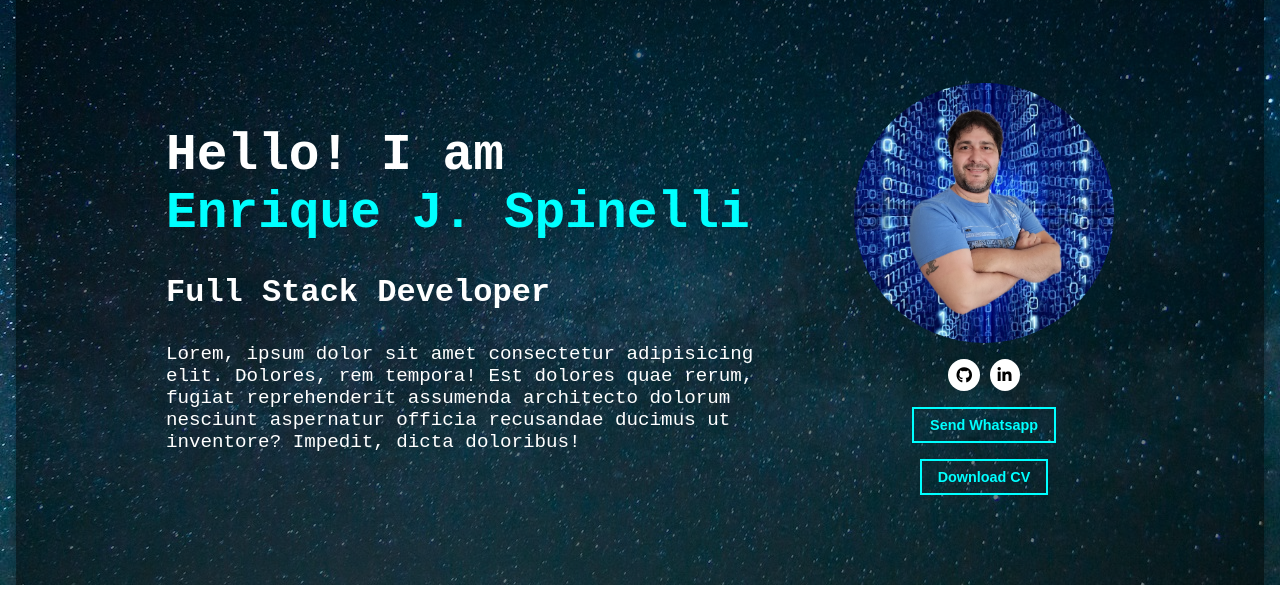
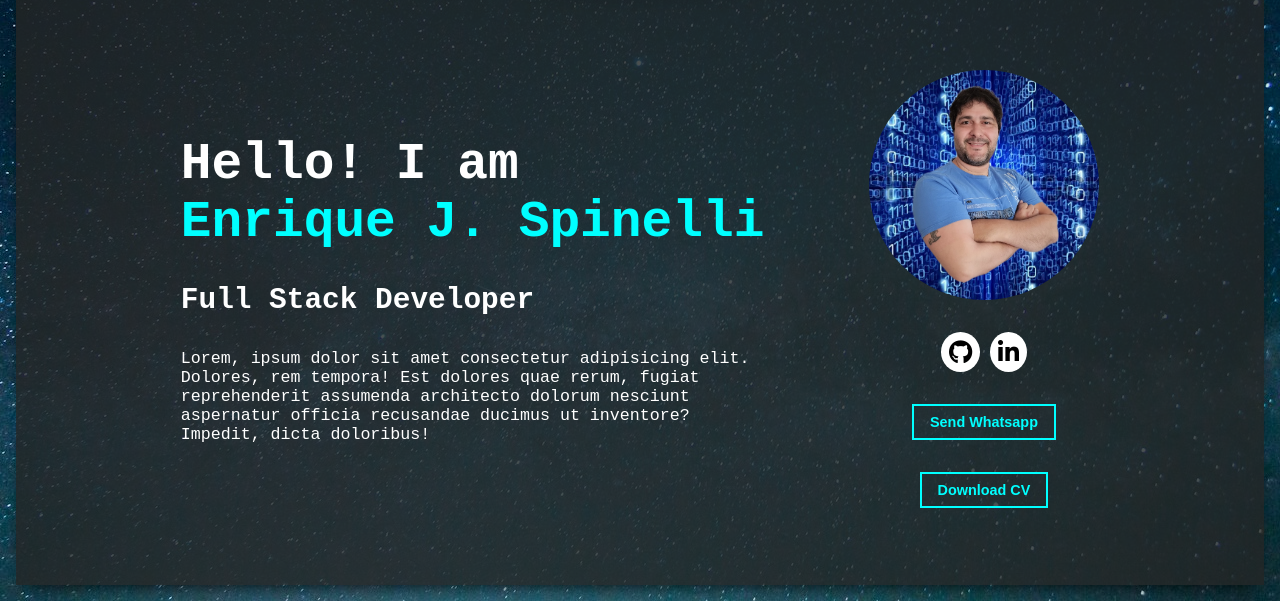
Before and after one commit to Enrique1311/Dev-portfolio, a plain HTML site: page index.html in a window 1280 px wide. Shown: the part 423-1024 px from the top of the page. Drawn offline with Linux system fonts and the light colour scheme.

Commit message:
Working...

```diff
--- a/index.html
+++ b/index.html
@@ -53,7 +53,10 @@
 			</div>
 		</header>
 		<main>
-			<section class="home container">
+			<section
+				id="home"
+				class="home container"
+			>
 				<div class="home-content section-padding flex-center">
 					<div class="left-home flex-center">
 						<h1>Hello! I am <br /><span>Enrique J. Spinelli</span></h1>
@@ -89,6 +92,10 @@
 					</div>
 				</div>
 			</section>
+			<section
+				id="resume"
+				class="resume container"
+			></section>
 		</main>
 		<footer></footer>
 		<script
--- a/style.css
+++ b/style.css
@@ -168,7 +168,7 @@ header:hover .right-header {
 
 .home-content {
 	box-shadow: 0px 10px 20px -10px black;
-	background-color: rgb(0, 0, 0, 0.5);
+	background-color: rgba(36, 37, 37, 0.8);
 	flex-direction: column;
 	color: white;
 	gap: 2rem;
@@ -177,7 +177,7 @@ header:hover .right-header {
 
 .left-home,
 .right-home {
-	gap: 1rem;
+	gap: 2rem;
 }
 
 .left-home span {
@@ -202,14 +202,13 @@ header:hover .right-header {
 }
 
 .my-picture {
-	width: 220px;
-	height: 220px;
-	background-color: aliceblue;
+	width: 50lvw;
+	height: 50lvw;
 	border-radius: 50%;
 	background-image: url(./assets/imgs/my-picture.jpg);
 	background-position: center;
-	background-size: 240px;
-	object-fit: cover;
+	background-size: 100%;
+	object-fit: contain;
 }
 
 .media a i {
@@ -217,13 +216,14 @@ header:hover .right-header {
 	background-color: white;
 	padding: 0.5rem;
 	border-radius: 50%;
+	font-size: 1.5rem;
 }
 
 .media-buttons {
 	display: flex;
 	flex-direction: column;
 	justify-content: center;
-	gap: 1rem;
+	gap: 2rem;
 }
 
 /* Media Queries ************************************************ */
@@ -283,9 +283,13 @@ header:hover .right-header {
 	}
 
 	.my-picture {
+		width: 40lvw;
+		height: 40lvw;
+	}
+	/* .my-picture {
 		width: 240px;
 		height: 240px;
-	}
+	} */
 
 	.left-home h1 {
 		font-size: 6lvw;
@@ -315,8 +319,8 @@ header:hover .right-header {
 	}
 
 	.my-picture {
-		width: 260px;
-		height: 260px;
+		width: 30lvw;
+		height: 30lvw;
 	}
 }
 
@@ -351,20 +355,21 @@ header:hover .right-header {
 		gap: 5rem;
 	}
 
-	.left-home {
-		gap: 2rem;
-	}
-
 	.left-home h1 {
-		font-size: 4lvw;
+		font-size: 4.5lvw;
 	}
 
 	.left-home h2 {
-		font-size: 2.5lvw;
+		font-size: 2.8lvw;
 	}
 
 	.left-home p {
-		font-size: 1.5lvw;
+		font-size: 1.8lvw;
+	}
+
+	.my-picture {
+		width: 25lvw;
+		height: 25lvw;
 	}
 }
 
@@ -382,4 +387,21 @@ header:hover .right-header {
 	.home-content {
 		gap: 6rem;
 	}
+
+	.left-home h1 {
+		font-size: 4lvw;
+	}
+
+	.left-home h2 {
+		font-size: 2.3lvw;
+	}
+
+	.left-home p {
+		font-size: 1.3lvw;
+	}
+
+	.my-picture {
+		width: 18lvw;
+		height: 18lvw;
+	}
 }
```
